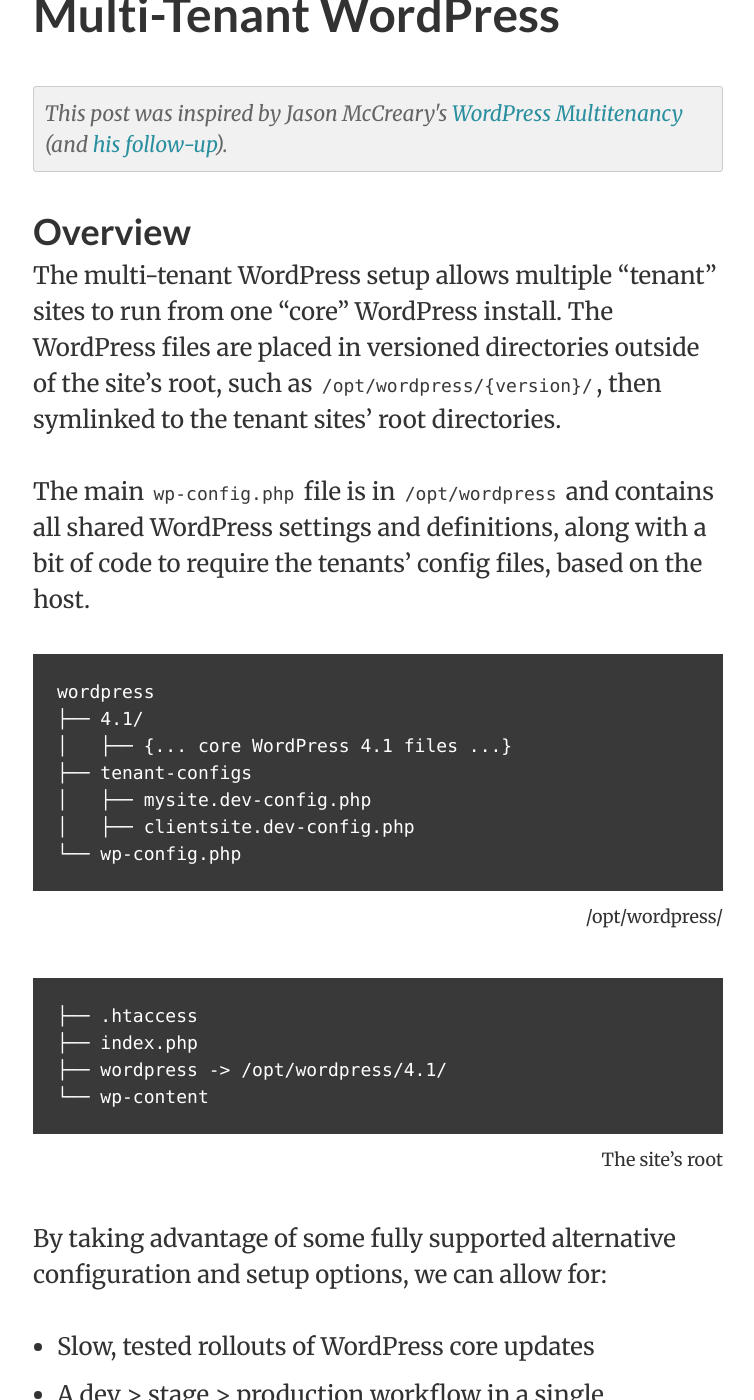
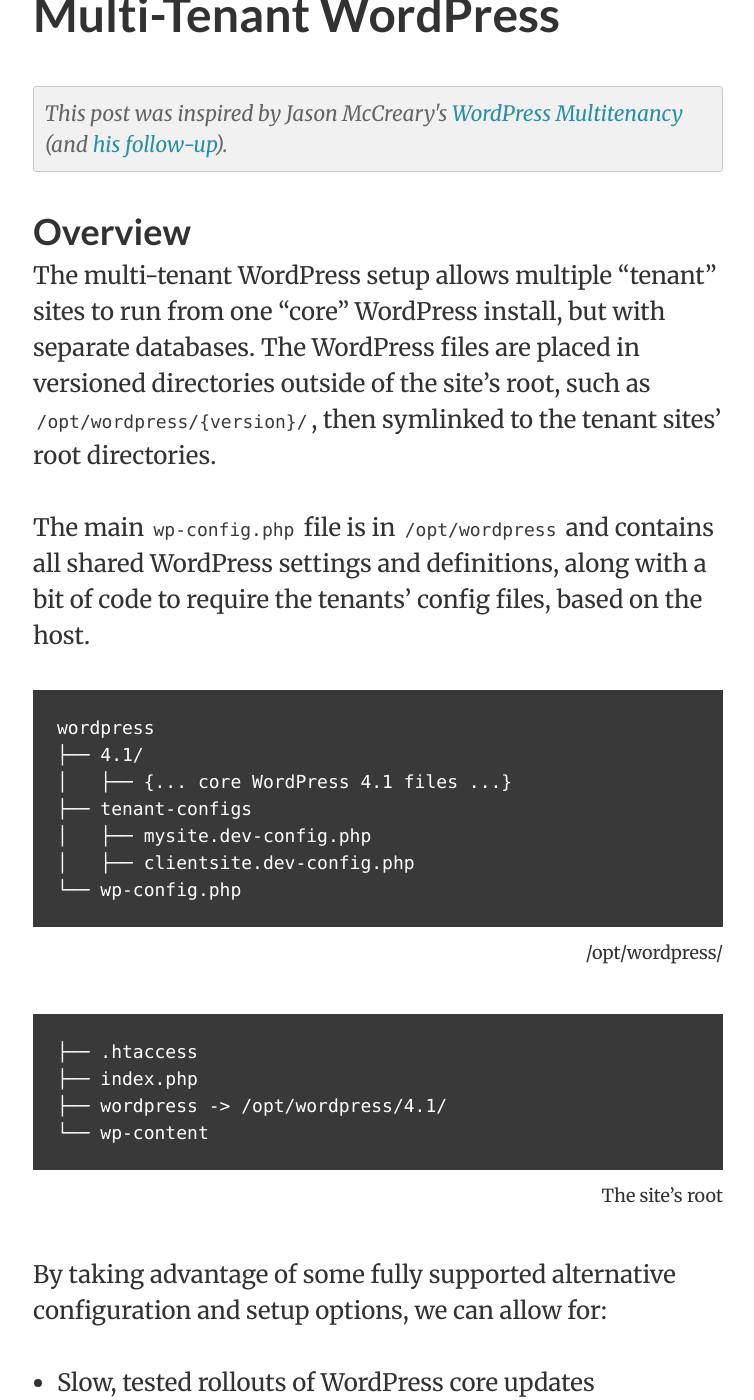
Before and after one commit to goodguyry/ryandomingue.com, a Jekyll site: the page built from _posts/2015-01-23-multi-tenant-wordpress.md, in a window 1280 px wide and 1400 px high, scrolled down 310 px. Shown: the whole window, without its empty margins (262-1016 px from the left). Built offline with Jekyll 4.4.1, drawn with Linux system fonts in a browser that asks for light colours; some of the changed text lies outside the part shown.

Commit message:
Clarified points about separate db & Git branches

```diff
--- a/_posts/2015-01-23-multi-tenant-wordpress.md
+++ b/_posts/2015-01-23-multi-tenant-wordpress.md
@@ -2,7 +2,7 @@
 layout: post
 title: Multi-Tenant WordPress
 excerpt: I haven't seen a lot of documentation about Multi-Tenant WordPress, but I've seen several comments suggesting some have had issues setting everything up, so I've decided to collect my experience here.
-description: The multi-tenant WordPress setup allows multiple 'tenant' sites to run from one 'core' WordPress install.
+description: The multi-tenant WordPress setup allows multiple 'tenant' sites to run from one 'core' WordPress install, but with separate databases.
 code: true
 ---
 
@@ -10,7 +10,7 @@ code: true
 
 ### Overview
 
-The multi-tenant WordPress setup allows multiple "tenant" sites to run from one "core" WordPress install. The WordPress files are placed in versioned directories outside of the site's root, such as <code class="path">/opt/wordpress/{version}/</code>, then symlinked to the tenant sites' root directories.
+The multi-tenant WordPress setup allows multiple "tenant" sites to run from one "core" WordPress install, but with separate databases. The WordPress files are placed in versioned directories outside of the site's root, such as <code class="path">/opt/wordpress/{version}/</code>, then symlinked to the tenant sites' root directories.
 
 The main <code class="path">wp-config.php</code> file is in <code class="path">/opt/wordpress</code> and contains all shared WordPress settings and definitions, along with a bit of code to require the tenants' config files, based on the host.
 
@@ -38,7 +38,8 @@ The site's root
 By taking advantage of some fully supported alternative configuration and setup options, we can allow for:
 
 - Slow, tested rollouts of WordPress core updates
-- A dev > stage > production workflow in a single WordPress install
+- A <code class="path">dev > stage > production</code> Git workflow in a single WordPress install
+- Separate databases for each of our sites (or branches)
 - Easily adding more sites as needed
 
 That last point is especially attractive if you develop multiple WordPress sites; make this your local setup and you're golden.
```
